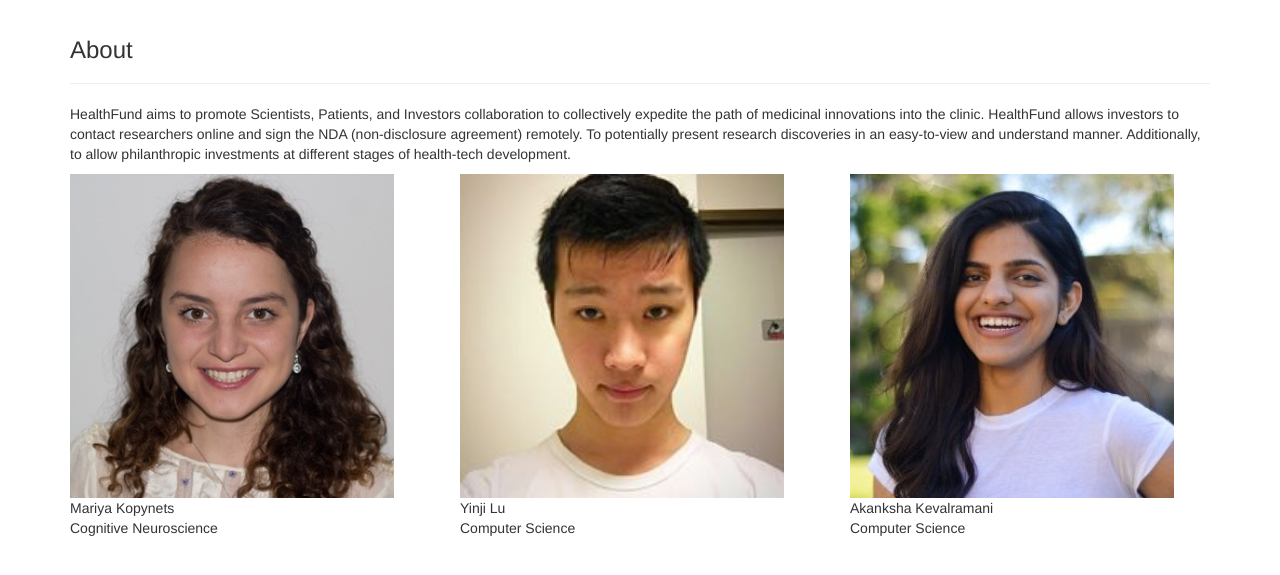
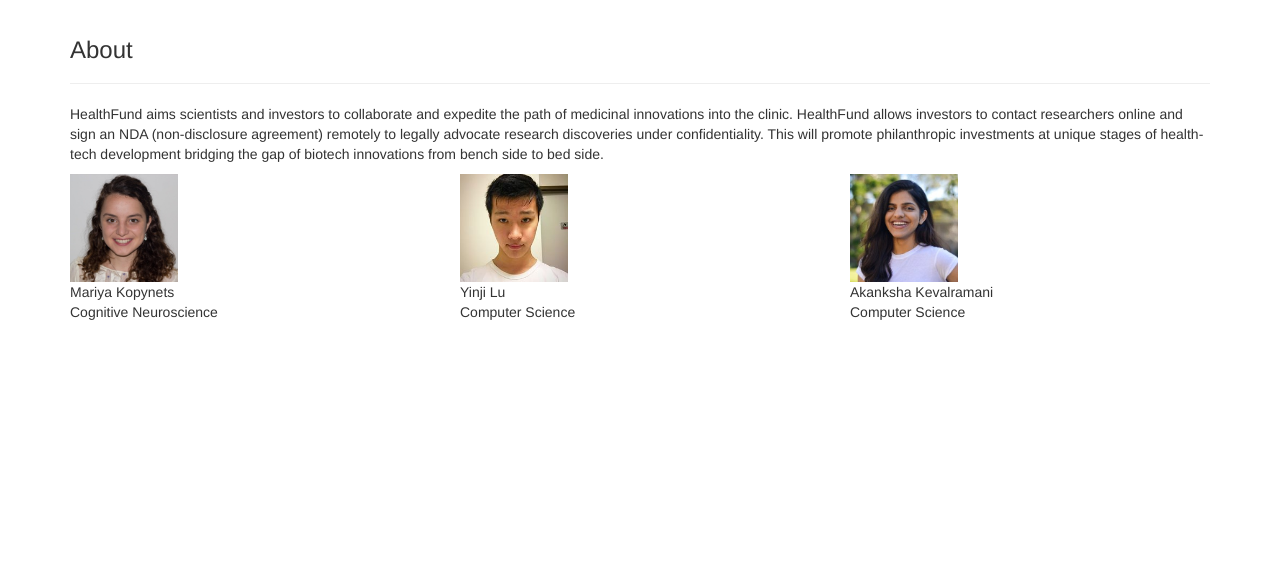
Before and after one commit to MariyaKopynets/New_Healthfund, a plain HTML site: page development/about_guest.html in a window 1280 px wide. Shown: the part 53-628 px from the top of the page. Drawn offline with Linux system fonts and the light colour scheme.

Commit message:
Update about_guest.html

```diff
--- a/development/about_guest.html
+++ b/development/about_guest.html
@@ -79,20 +79,20 @@
         <!-- Projects Row -->
         <div class="row">
             <div class="col-lg-12">
-               <p>HealthFund aims to promote Scientists, Patients, and Investors collaboration to collectively expedite the path of medicinal innovations into the clinic. HealthFund allows investors to contact researchers online and sign the NDA (non-disclosure agreement) remotely. To potentially present research discoveries in an easy-to-view and understand manner. Additionally, to allow philanthropic investments at different stages of health-tech development. </p>
+               <p>HealthFund aims scientists and investors to collaborate and expedite the path of medicinal innovations into the clinic. HealthFund allows investors to contact researchers online and sign an NDA (non-disclosure agreement) remotely to legally advocate research discoveries under confidentiality. This will promote philanthropic investments at unique stages of health-tech development bridging the gap of biotech innovations from bench side to bed side. </p>
             </div>
         </div>
         <div class="row">
             <div class="col-lg-4 col-sm-12">
-                <img src="Mariya.JPG" alt="image 1" height="90%" width="90%" />
+                <img src="Mariya.JPG" alt="image 1" height="30%" width="30%" />
                 <p>Mariya Kopynets<br /> Cognitive Neuroscience</p>
             </div>
             <div class="col-lg-4 col-sm-12">
-                <img src="Jace.jpg" alt="image 2" height="90%" width="90%" />
+                <img src="Jace.jpg" alt="image 2" height="30%" width="30%" />
                 <p>Yinji Lu<br /> Computer Science</p>
             </div>
             <div class="col-lg-4 col-sm-12">
-                <img src="Akanksha.jpg" alt="image 3" height="90%" width="90%" />
+                <img src="Akanksha.jpg" alt="image 3" height="30%" width="30%" />
                 <p>Akanksha Kevalramani<br /> Computer Science</p>
             </div>
         </div>
```
